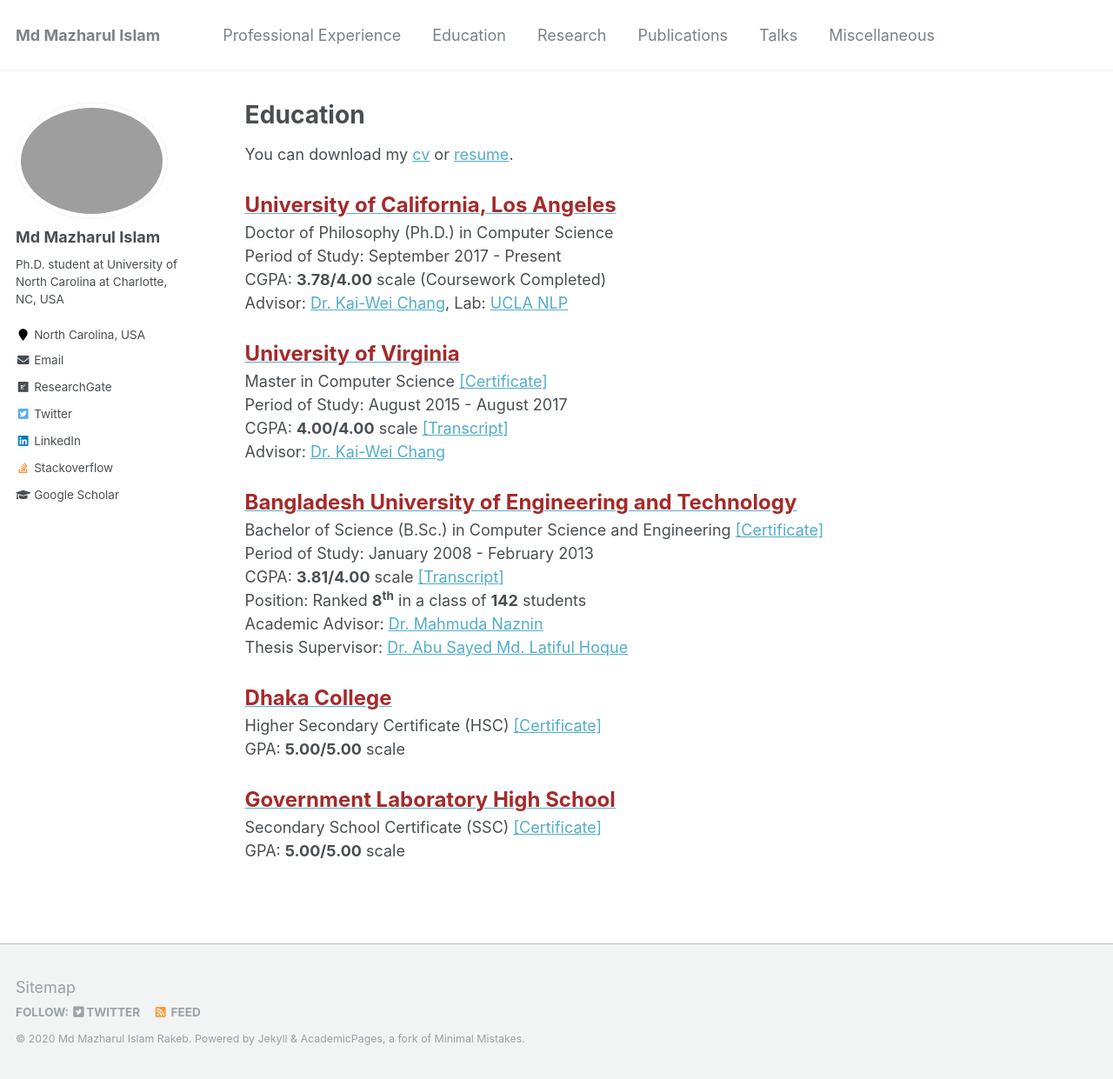
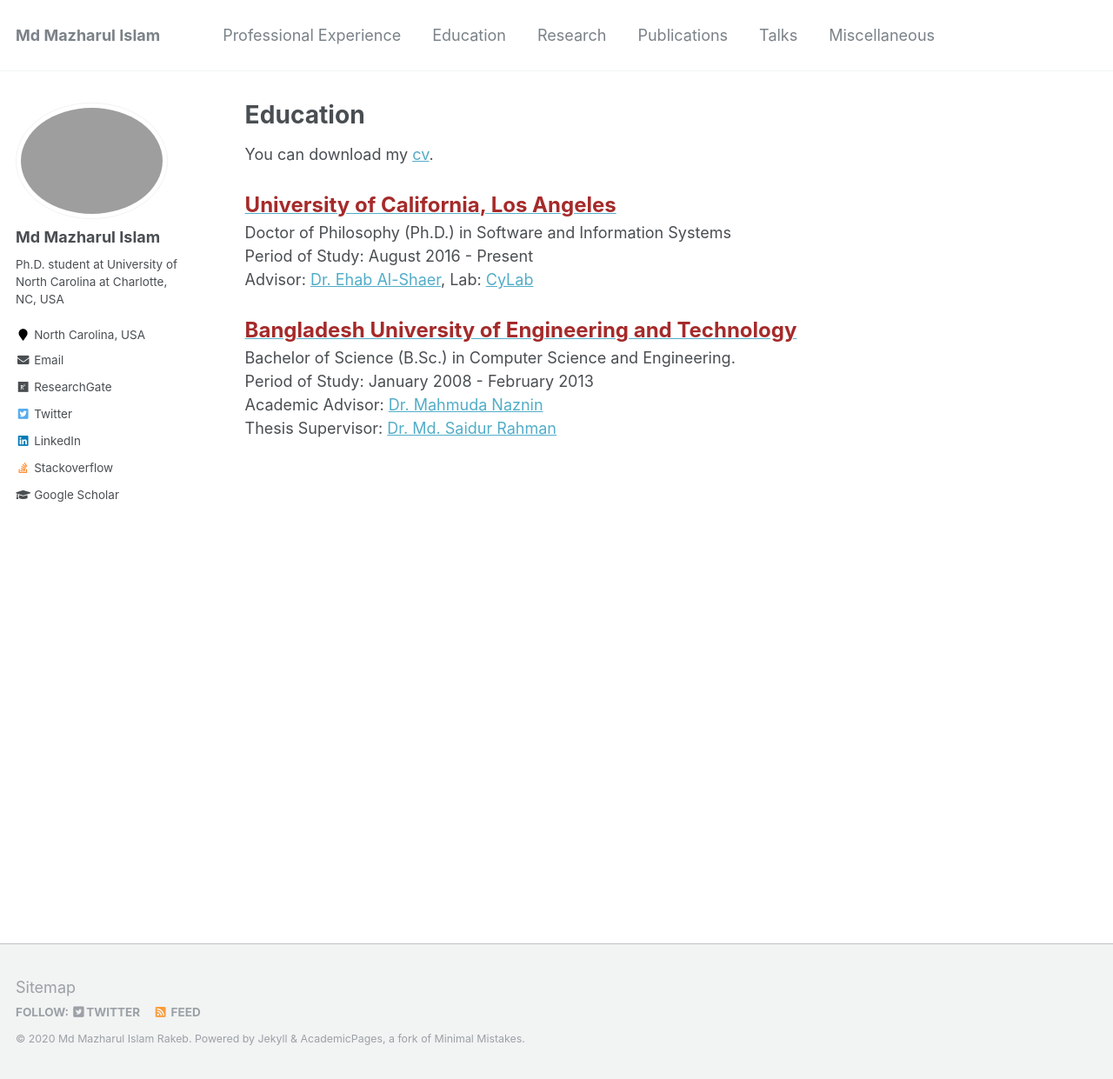
Before and after one commit to rakeb/rakeb.github.io, a Jekyll site: the page built from _pages/cv.md, in a window 1280 px wide and 1241 px high. Shown: the whole window at 87% size. Built offline with Jekyll 4.4.1, drawn with Linux system fonts in a browser that asks for light colours.

Commit message:
Update cv.md

```diff
--- a/_pages/cv.md
+++ b/_pages/cv.md
@@ -7,33 +7,16 @@ redirect_from:
   - /resume
 ---
 
-You can download my [cv](../files/cv_wasi_ahmad.pdf) or [resume](../files/resume_wasi_ahmad.pdf).
+You can download my [cv](../files/Md_Mazharul_Islam_resume.pdf).
 <br/><br/>
-    <span style="color:black; font-size:17px"><b><a href="https://cs.ucla.edu" target="_blank"><font color="brown" size="5">University of California, Los Angeles</font></a></b></span><br/>
-    Doctor of Philosophy (Ph.D.) in Computer Science <br/>
-    Period of Study: September 2017 - Present <br/>
-    CGPA: <b>3.78/4.00</b> scale (Coursework Completed) <br/>
-    Advisor: <a href="http://web.cs.ucla.edu/~kwchang/" target="_blank">Dr. Kai-Wei Chang</a>, Lab: <a href="http://web.cs.ucla.edu/~kwchang/members/" target="_blank">UCLA NLP</a> <br/>
-<br/>
-    <span style="color:black; font-size:17px"><b><a href="http://www.cs.virginia.edu" target="_blank"><font color="brown" size="5">University of Virginia</font></a></b></span><br/>
-    Master in Computer Science <a href="../files/ms_certificate.pdf">[Certificate]</a> <br/>
-    Period of Study: August 2015 - August 2017 <br/>
-    CGPA: <b>4.00/4.00</b> scale <a href="../files/ms_transcript.pdf">[Transcript]</a> <br/>
-    Advisor: <a href="http://web.cs.ucla.edu/~kwchang/" target="_blank">Dr. Kai-Wei Chang</a> <br/>
+    <span style="color:black; font-size:17px"><b><a href="https://cci.uncc.edu/departments/software-and-information-systems-sis" target="_blank"><font color="brown" size="5">University of California, Los Angeles</font></a></b></span><br/>
+    Doctor of Philosophy (Ph.D.) in Software and Information Systems <br/>
+    Period of Study: August 2016 - Present <br/>
+    Advisor: <a href="https://engineering.cmu.edu/directory/bios/al-shaer-ehab.html" target="_blank">Dr. Ehab Al-Shaer</a>, Lab: <a href="https://www.cylab.cmu.edu/index.html" target="_blank">CyLab</a> <br/>
 <br/>
     <span style="color:black; font-size:17px"><b><a href="http://cse.buet.ac.bd" target="_blank"><font color="brown" size="5">Bangladesh University of Engineering and Technology</font></a></b></span><br/>
-    Bachelor of Science (B.Sc.) in Computer Science and Engineering <a href="../files/bsc_certificate.pdf">[Certificate]</a> <br/>
+    Bachelor of Science (B.Sc.) in Computer Science and Engineering. <br/>
     Period of Study: January 2008 - February 2013 <br/>
-    CGPA: <b>3.81/4.00</b> scale <a href="../files/bsc_transcript.pdf">[Transcript]</a> <br/>
-    Position: Ranked <b>8<sup>th</sup></b> in a class of <b>142</b> students  <br/>
     Academic Advisor: <a href="http://cse.buet.ac.bd/faculty/facdetail.php?id=mahmudanaznin" target="_blank">Dr. Mahmuda Naznin</a> <br/>
-    Thesis Supervisor: <a href="http://cse.buet.ac.bd/faculty/facdetail.php?id=asmlatifulhoque" target="_blank">Dr. Abu Sayed Md. Latiful Hoque</a> <br/>
+    Thesis Supervisor: <a href="http://saidurrahman.buet.ac.bd/" target="_blank">Dr. Md. Saidur Rahman</a> <br/>
 <br/>
-    <span style="color:black; font-size:17px"><b><a href="http://dhakacollege.edu.bd/" target="_blank"><font color="brown" size="5">Dhaka College</font></a></b></span><br/>
-    Higher Secondary Certificate (HSC) <a href="../files/hsc_certificate.pdf">[Certificate]</a> <br/>
-    GPA: <b>5.00/5.00</b> scale <br/>
-<br/>
-    <span style="color:black; font-size:17px"><b><a href="http://www.glabdhaka.edu.bd/" target="_blank"><font color="brown" size="5">Government Laboratory High School</font></a></b></span><br/>
-    Secondary School Certificate (SSC) <a href="../files/ssc_certificate.pdf">[Certificate]</a> <br/>
-    GPA: <b>5.00/5.00</b> scale <br/>
-<br/>
```
